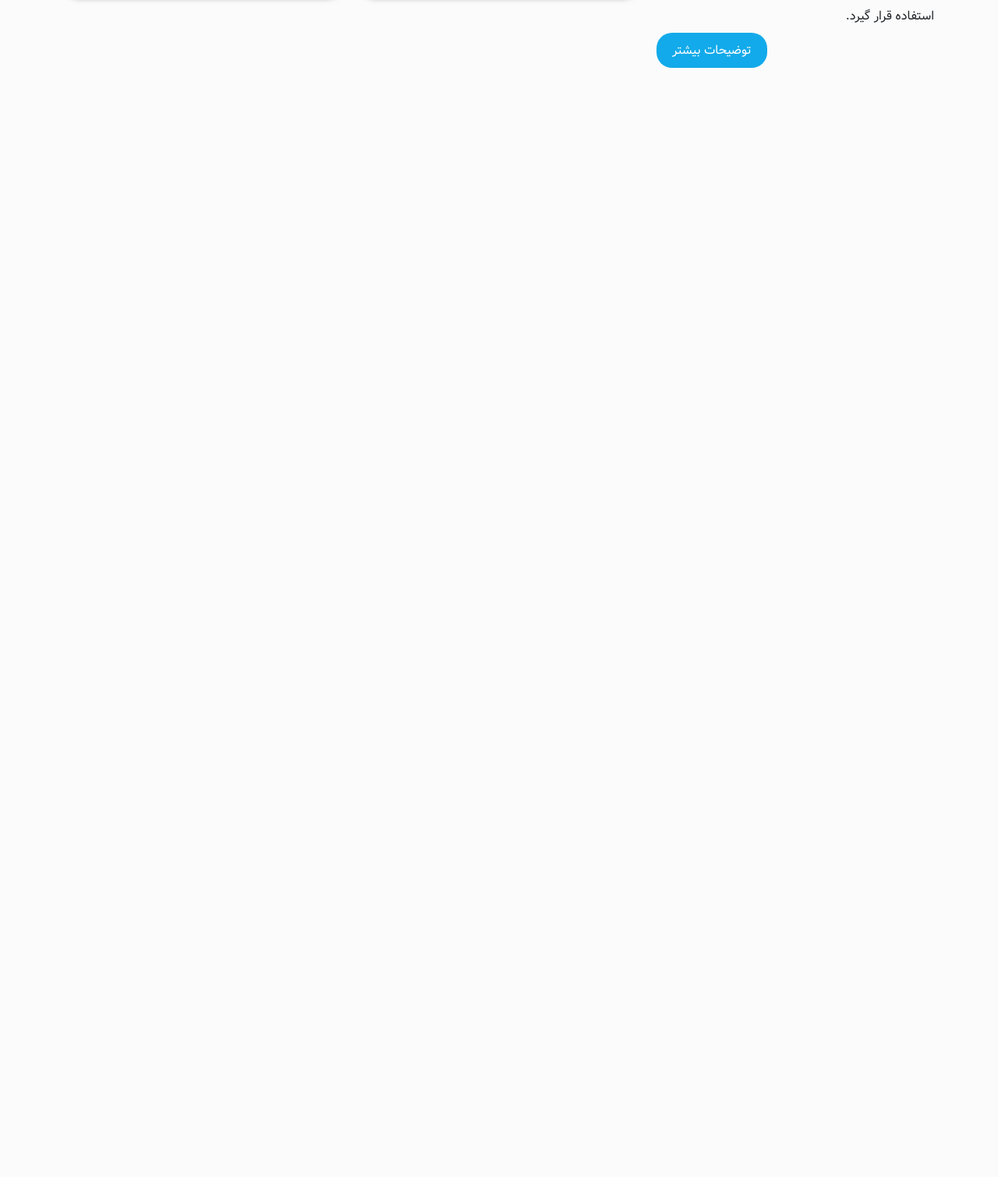
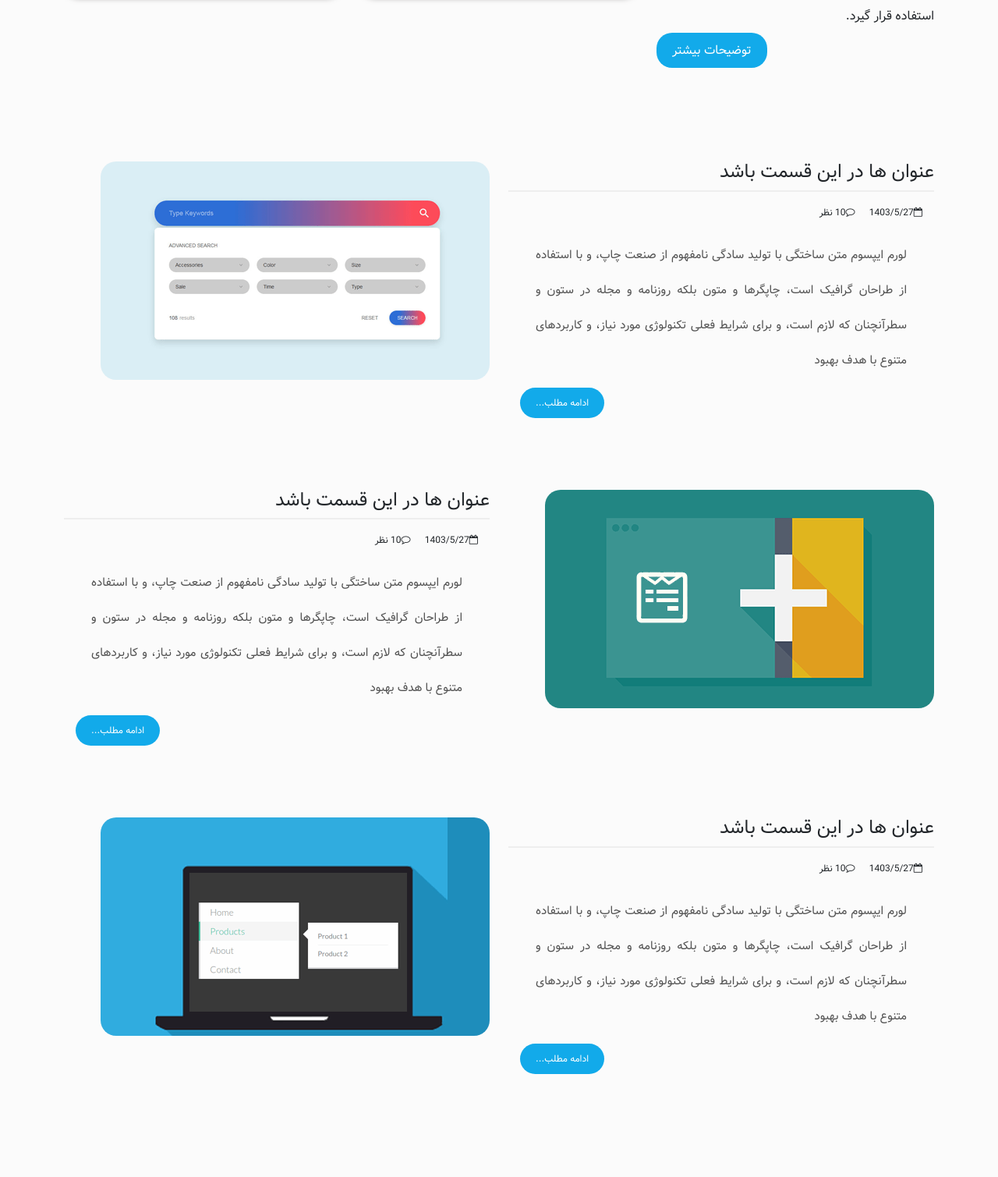
Before and after one commit to rohalah1985/wp, a PHP site: page / in a window 1280 px wide. Shown: the part 942-2451 px from the top of the page at 78% size. Before the commit the page ends 1029 px from the top, so only its background shows below. Run offline with PHP 8.4, Linux system fonts and the light colour scheme.

Commit message:
index-blog

```diff
--- a/index.html
+++ b/index.html
@@ -154,6 +154,79 @@
       </div>
     </div>
 
+    <div class="index-blog">
+      <div class="container">
+        <div class="row">
+          <div class="col-md-6">
+            <div class="description">
+              <h4>عنوان ها در این قسمت باشد</h4>
+              <div class="meta">
+                <span><i class="fa fa-calendar-o"></i>1403/5/27</span>
+                <span><i class="fa fa-comment-o"></i>10 نظر</spaنظرn>
+                  <p>لورم ایپسوم متن ساختگی با تولید سادگی نامفهوم از صنعت چاپ، و با استفاده از طراحان گرافیک است، چاپگرها و متون بلکه روزنامه و مجله در ستون و سطرآنچنان که لازم است، و برای شرایط فعلی تکنولوژی مورد نیاز، و کاربردهای متنوع با هدف بهبود</p>
+                  <div class="text-start">
+                    <a href="#" class="site-btn">ادامه مطلب...</a>
+                  </div>
+              </div>
+            </div>
+          </div>
+          <div class="col-md-6">
+            <div class="pic">
+              <img src="/img/custom_search-min.png" alt="">
+
+            </div>
+          </div>
+        </div>
+
+        <div class="row">
+
+          <div class="col-md-6">
+            <div class="pic">
+              <img src="/img/wordpress_sidebars-min.png" alt="">
+
+            </div>
+          </div>
+
+          <div class="col-md-6">
+            <div class="description">
+              <h4>عنوان ها در این قسمت باشد</h4>
+              <div class="meta">
+                <span><i class="fa fa-calendar-o"></i>1403/5/27</span>
+                <span><i class="fa fa-comment-o"></i>10 نظر</spaنظرn>
+                  <p>لورم ایپسوم متن ساختگی با تولید سادگی نامفهوم از صنعت چاپ، و با استفاده از طراحان گرافیک است، چاپگرها و متون بلکه روزنامه و مجله در ستون و سطرآنچنان که لازم است، و برای شرایط فعلی تکنولوژی مورد نیاز، و کاربردهای متنوع با هدف بهبود</p>
+                  <div class="text-start">
+                    <a href="#" class="site-btn">ادامه مطلب...</a>
+                  </div>
+              </div>
+            </div>
+          </div>
+        </div>
+
+        <div class="row">
+          <div class="col-md-6">
+            <div class="description">
+              <h4>عنوان ها در این قسمت باشد</h4>
+              <div class="meta">
+                <span><i class="fa fa-calendar-o"></i>1403/5/27</span>
+                <span><i class="fa fa-comment-o"></i>10 نظر</spaنظرn>
+                  <p>لورم ایپسوم متن ساختگی با تولید سادگی نامفهوم از صنعت چاپ، و با استفاده از طراحان گرافیک است، چاپگرها و متون بلکه روزنامه و مجله در ستون و سطرآنچنان که لازم است، و برای شرایط فعلی تکنولوژی مورد نیاز، و کاربردهای متنوع با هدف بهبود</p>
+                  <div class="text-start">
+                    <a href="#" class="site-btn">ادامه مطلب...</a>
+                  </div>
+              </div>
+            </div>
+          </div>
+          <div class="col-md-6">
+            <div class="pic">
+              <img src="/img/css_acardion_menu-min.png" alt="">
+
+            </div>
+          </div>
+        </div>
+
+      </div>
+    </div>
+
     <script src="/js/bootstrap.js"></script>
   </body>
 </html>
--- a/style.css
+++ b/style.css
@@ -22,6 +22,10 @@ li{
 
 a,a:hover{
     text-decoration: none;
+}
+
+img{
+    max-width: 100%;
 }
 
 .top-bar{
@@ -157,6 +161,20 @@ color: #000;
 text-align: justify;
 line-height: 2;
 }
+.site-btn{
+    background-color: #12aaea;
+    padding: 10px 20px;
+    border-radius: 20px;
+    color: #fff;
+    transition: all .3s ease;
+
+}
+
+.site-btn:hover{
+    opacity: .8;
+    transition: all .3s ease;
+
+}
 .desc a{
     background-color: #12aaea;
     padding: 10px 20px;
@@ -208,3 +226,36 @@ line-height: 2;
     margin-right: 10px;
 
 }
+
+.index-blog{
+    margin-bottom: 100px;
+}
+.index-blog .row{
+    margin-bottom: 60px;
+}
+
+.index-blog .description{
+    line-height: 2;
+}
+
+.index-blog .description .meta{
+    padding: 15px;
+    border-top: 2px solid #eee;
+    font-size: 12px;
+}
+
+.index-blog .description .meta span{
+    margin-left: 15px;
+}
+
+.index-blog .description  p{
+    color: #515151;
+    line-height: 3;
+    margin: 20px;
+    text-align: justify;
+    font-size: 15px;
+}
+
+.index-blog .pic img{
+    border-radius: 20px;
+}
```
Also changed, not shown: img/Path-969.svg (added), img/Path11-982@2x-1.png (added), img/css_acardion_menu-min.png (added), img/custom_search-min.png (added), img/icons/111.png (added), img/icons/222.png (added), img/icons/333.png (added), img/icons/444.png (added), img/map-dots.png (added), img/pattern.png (added), img/wordpress_sidebars-min.png (added).
